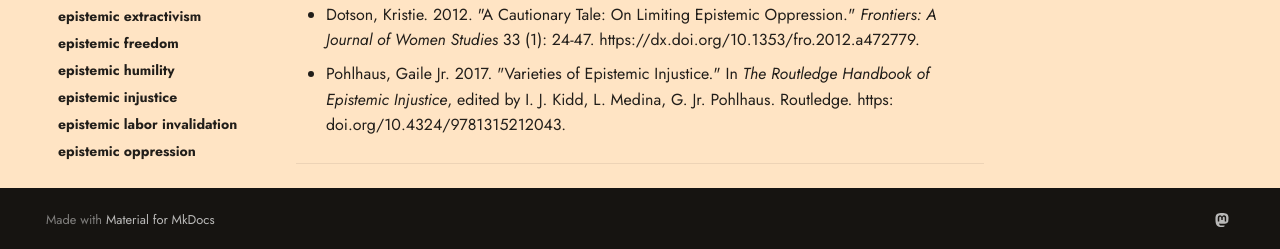
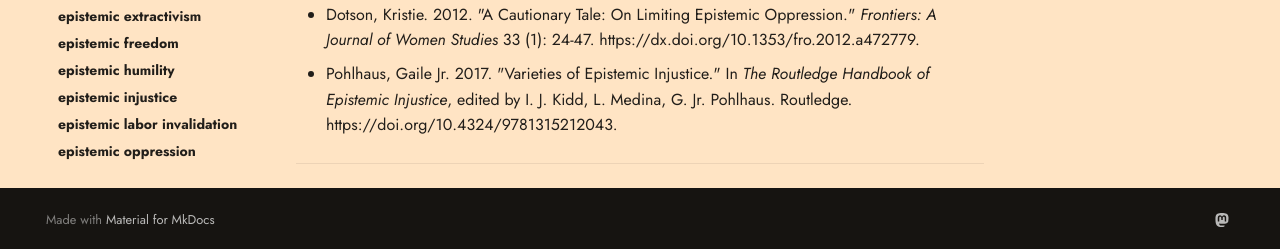
Before and after one commit to conceptcartography/conceptcartography, an MkDocs documentation site: the page built from docs/concepts/contributory-injustice.md, in a window 1280 px wide and 1272 px high. Shown: the part 1020-1269 px from the top of the window. Built offline with MkDocs 1.6.1 and Material for MkDocs 9.7.7, drawn with Linux system fonts in a browser that asks for light colours; comment, search, counter and statistics services are not loaded; the version menu is left out; some of the changed lines change nothing that is shown.

Commit message:
fixed broken link

```diff
--- a/docs/concepts/contributory-injustice.md
+++ b/docs/concepts/contributory-injustice.md
@@ -19,7 +19,7 @@
 ## 📚 References
 
 - Dotson, Kristie. 2012. "A Cautionary Tale: On Limiting Epistemic Oppression." _Frontiers: A Journal of Women Studies_ 33 (1): 24-47. https://dx.doi.org/10.1353/fro.2012.a472779.
-- Pohlhaus, Gaile Jr. 2017. "Varieties of Epistemic Injustice." In _The Routledge Handbook of Epistemic Injustice_, edited by I. J. Kidd, L. Medina, G. Jr. Pohlhaus. Routledge. https: doi.org/10.4324/9781315212043.
+- Pohlhaus, Gaile Jr. 2017. "Varieties of Epistemic Injustice." In _The Routledge Handbook of Epistemic Injustice_, edited by I. J. Kidd, L. Medina, G. Jr. Pohlhaus. Routledge. https://doi.org/10.4324/9781315212043.
 
 ---
 
```
